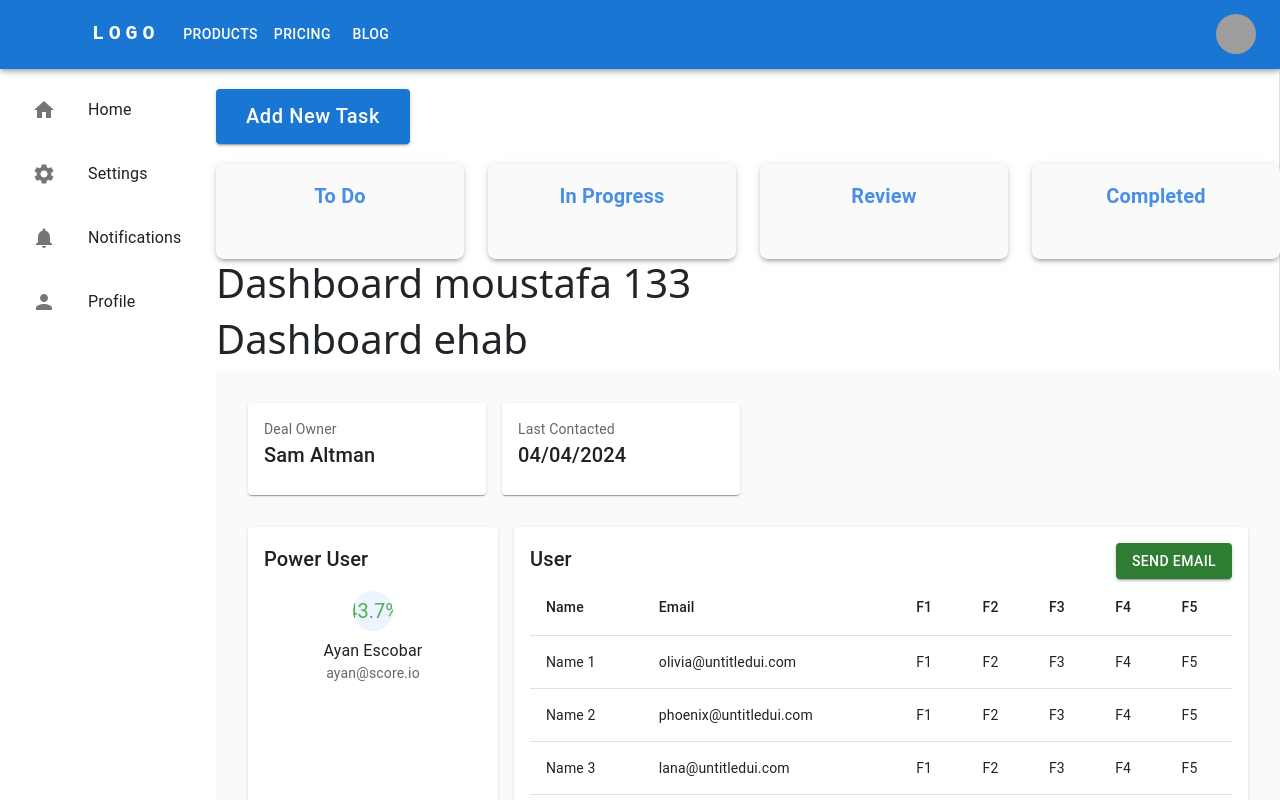
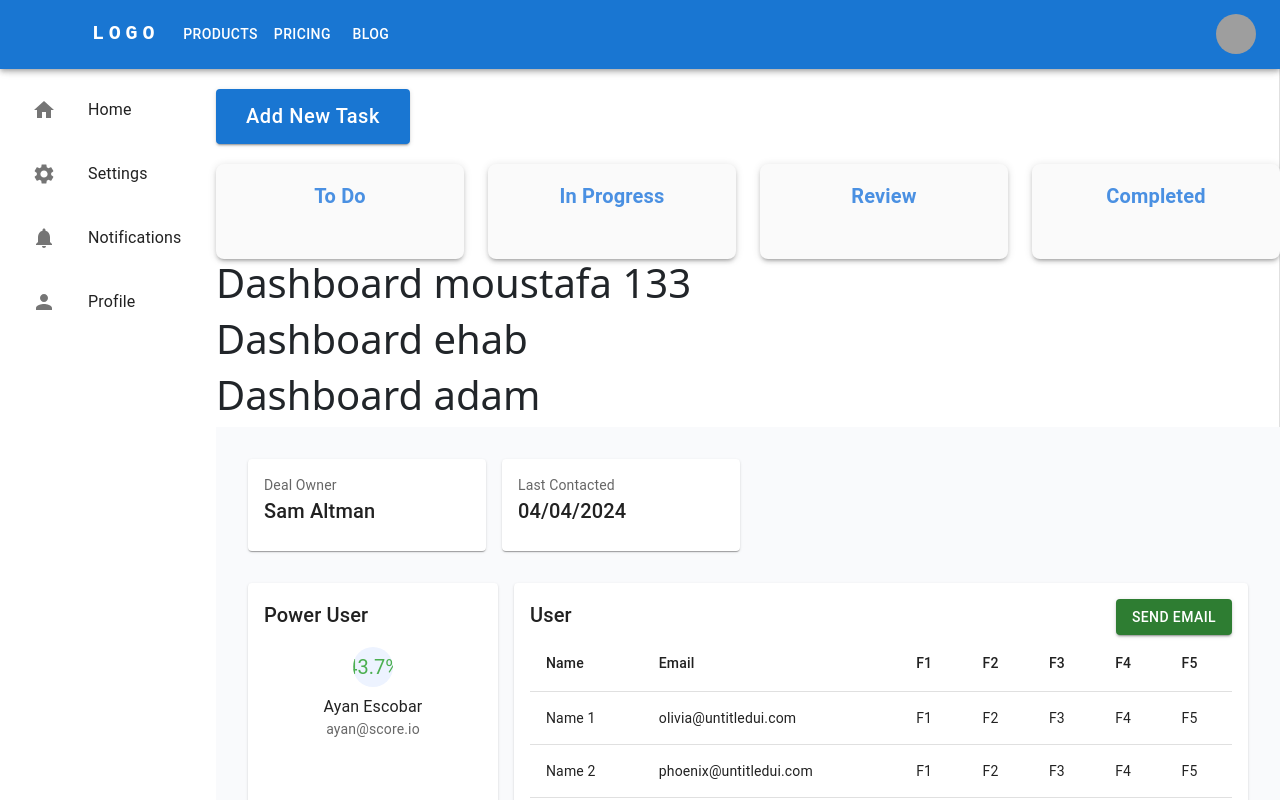
Before and after one commit to moustafa-greeda/crm_react_php, a React (Create React App) app: page /dashboard in a window 1280 px wide. Shown: the top 800 px of the page. Built offline with nearby package versions, Linux system fonts and the light colour scheme; grey boxes are pictures that could not be loaded.

Commit message:
add adam

```diff
--- a/src/components/Dashboard.jsx
+++ b/src/components/Dashboard.jsx
@@ -5,6 +5,7 @@ export default function Dashboard() {
     <div>
       <h1>Dashboard moustafa 133</h1>
       <h1>Dashboard ehab</h1>
+      <h1>Dashboard adam </h1>
 
       {/* will either be <Home/> or <Settings/> */}
       <Outlet />
```
